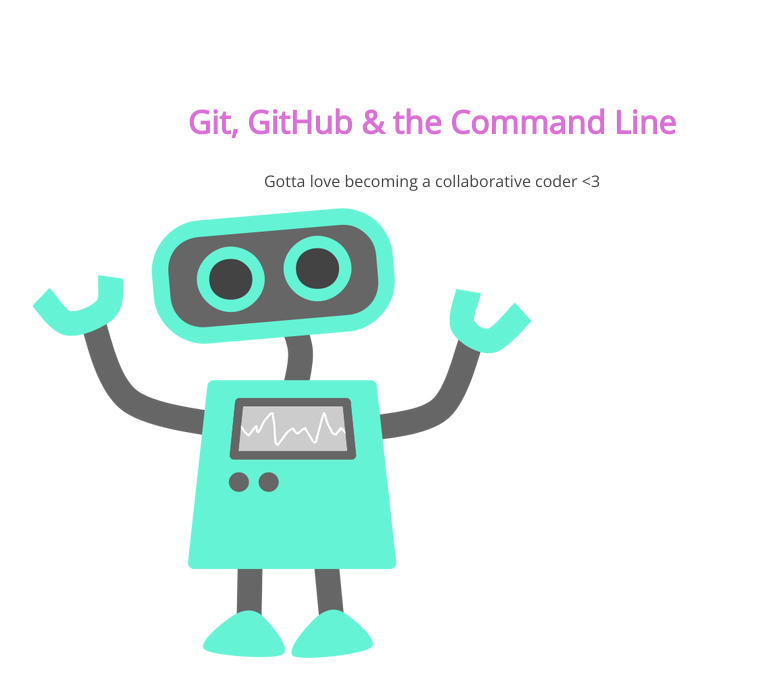
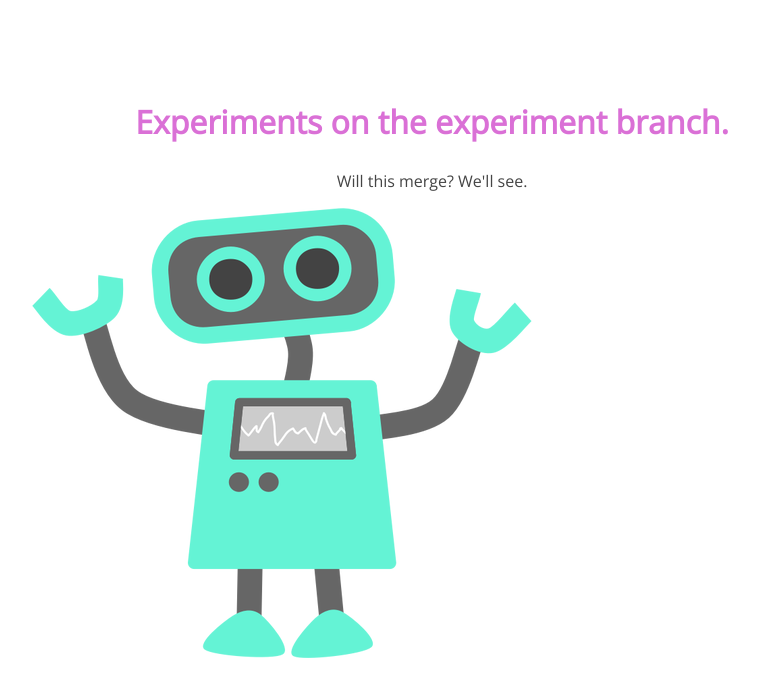
Before and after one commit to charlene-sheehan/project-for-105, a plain HTML site: page index.html in a window 1280 px wide. Shown: the whole page, without its empty margins (208-967 px from the left). Drawn offline with nearby package versions, Linux system fonts and the light colour scheme.

Commit message:
changed text in h1 and p

```diff
--- a/index.html
+++ b/index.html
@@ -8,8 +8,8 @@
 </head>
 <body>
 	<section>
-		<h1>Git, GitHub & the Command Line</h1>
-		<p>Gotta love becoming a collaborative coder <3</p>
+		<h1>Experiments on the experiment branch. </h1>
+		<p>Will this merge? We'll see.</p>
 		<img src="img/happy-blue-robot.png">
 	</section>
 </body>
```
